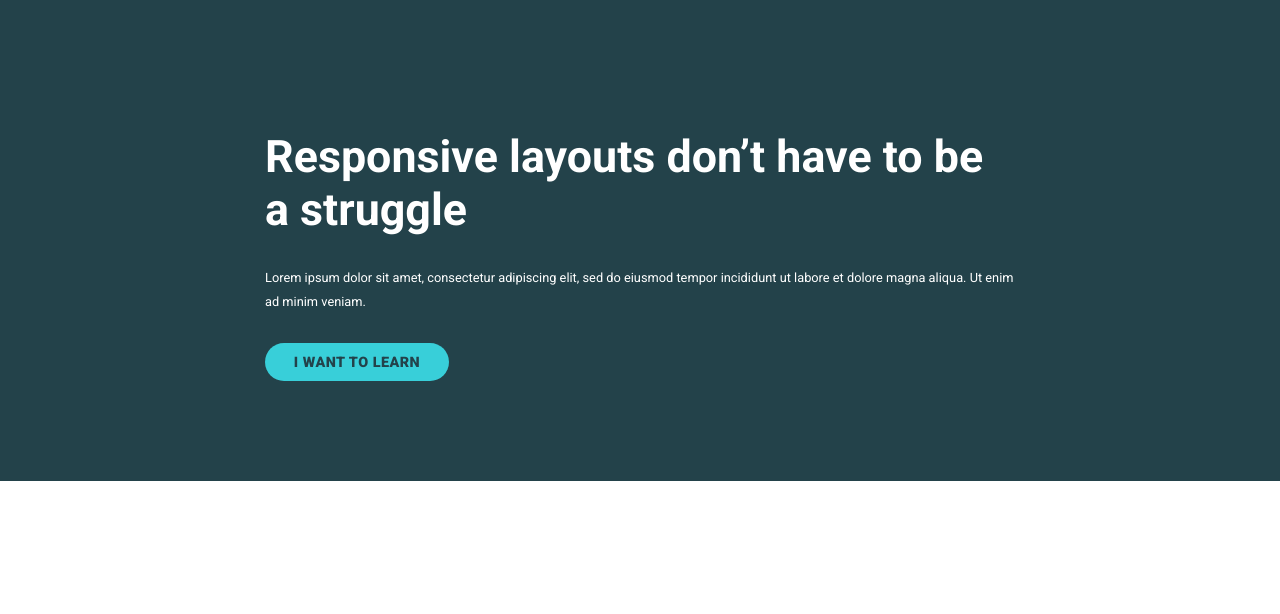
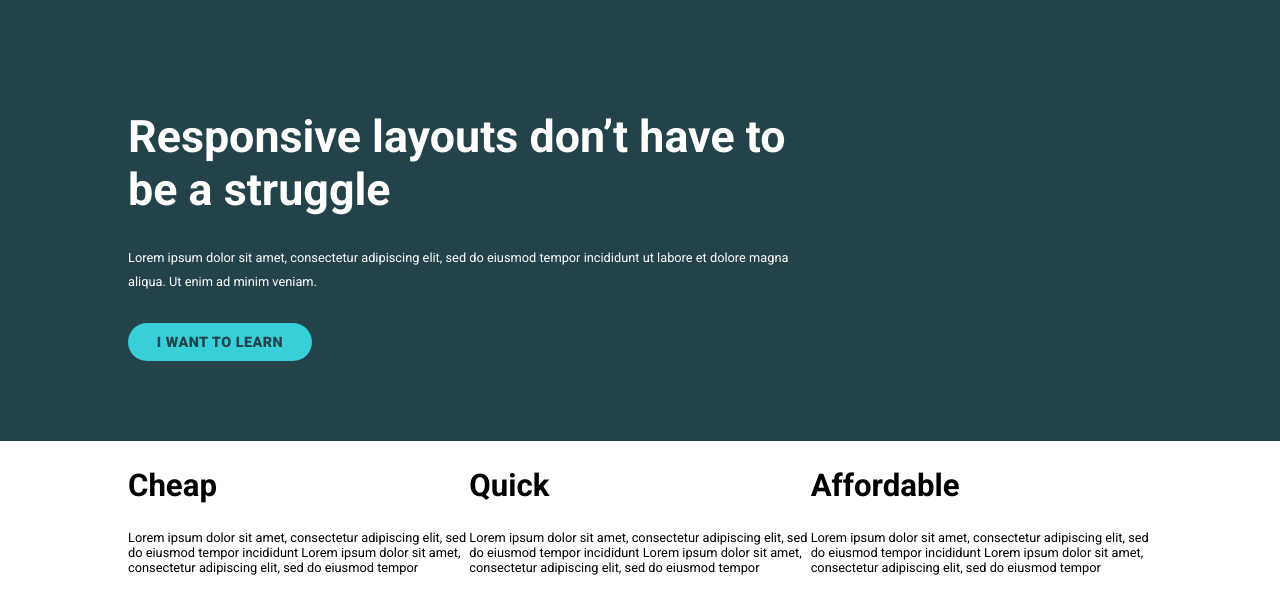
Before and after one commit to RMK-creative/KPresponsiveLayoutsChallenge3, a plain HTML site: page index.html in a window 1280 px wide. Drawn offline with Linux system fonts and the light colour scheme.

Commit message:
minor changes made

```diff
--- a/index.html
+++ b/index.html
@@ -11,13 +11,35 @@
     <title>KP #3</title>
 </head>
 <body>
-    <div class="container">
-        <div class="main-text">
+    <div class="hero">
+      <div class="container">
+        <div class="hero-text">
           <h1>Responsive layouts don’t have to be a struggle</h1>
           <p>Lorem ipsum dolor sit amet, consectetur adipiscing elit, sed do eiusmod tempor incididunt ut labore et dolore magna aliqua. Ut enim ad minim veniam.</p>
           <a href="#" class="btn">I want to learn</a>
         </div>
       </div>
+    </div>
+
+    <div class="container">
+        <div class="row">
+
+          <div class="col">
+          <h2>Cheap</h2>
+          <p>Lorem ipsum dolor sit amet, consectetur adipiscing elit, sed do eiusmod tempor incididunt Lorem ipsum dolor sit amet, consectetur adipiscing elit, sed do eiusmod tempor</p>
+          </div>
+
+          <div class="col">
+          <h2>Quick</h2>
+          <p>Lorem ipsum dolor sit amet, consectetur adipiscing elit, sed do eiusmod tempor incididunt Lorem ipsum dolor sit amet, consectetur adipiscing elit, sed do eiusmod tempor</p>
+          </div>
+
+          <div class="col">
+          <h2>Affordable</h2>
+          <p>Lorem ipsum dolor sit amet, consectetur adipiscing elit, sed do eiusmod tempor incididunt Lorem ipsum dolor sit amet, consectetur adipiscing elit, sed do eiusmod tempor</p>
+          </div>
+        </div>
+      </div>
 
 </body>
 </html>
--- a/styles.css
+++ b/styles.css
@@ -7,20 +7,7 @@
     font-family: 'Roboto', sans-serif;
     margin: 0;
     padding: 0;
-  }
-
-  /* On solution KP used padding only top-bottom 100px*/
-  .container {
-    background-color: #23424A;
-    width: 100%;
-    padding: 100px 0;
-  }
-
-  /* On solution KP talked about not having padding on this part due to issues with smaller screens. Best to put e.g 80% so it will scale accordingly. He also set margin: 0 auto; and also max-width: 750px - point here was to use actual px */
-  .main-text {
-    width: 80%;
-    max-width: 750px;
-    margin: 0 auto;
+    font-size: 1.3rem;
   }
 
   h1 {
@@ -29,6 +16,33 @@
   }
 
   p {
+    font-size: 0.8rem;
+  }
+
+    /* On solution KP talked about not having padding on this part due to issues with smaller screens. Best to put e.g 80% so it will scale accordingly. He also set margin: 0 auto; and also max-width: 750px - point here was to use actual px */
+  .container {
+    width: 80%;
+    max-width: 1100px;
+    margin: 0 auto;
+  }
+
+  /* On solution KP used padding only top-bottom 100px*/
+  .hero {
+    background-color: #23424A;
+    color: #fff;
+    padding: 80px 0;
+  }
+
+  .row {
+    display: flex;
+    flex-direction: row;
+  }
+
+  .hero-text {
+    width: 65%;
+  }
+
+  .hero p {
     font-size: 0.8rem;
     color: #fff;
     font-weight: 400;
```
